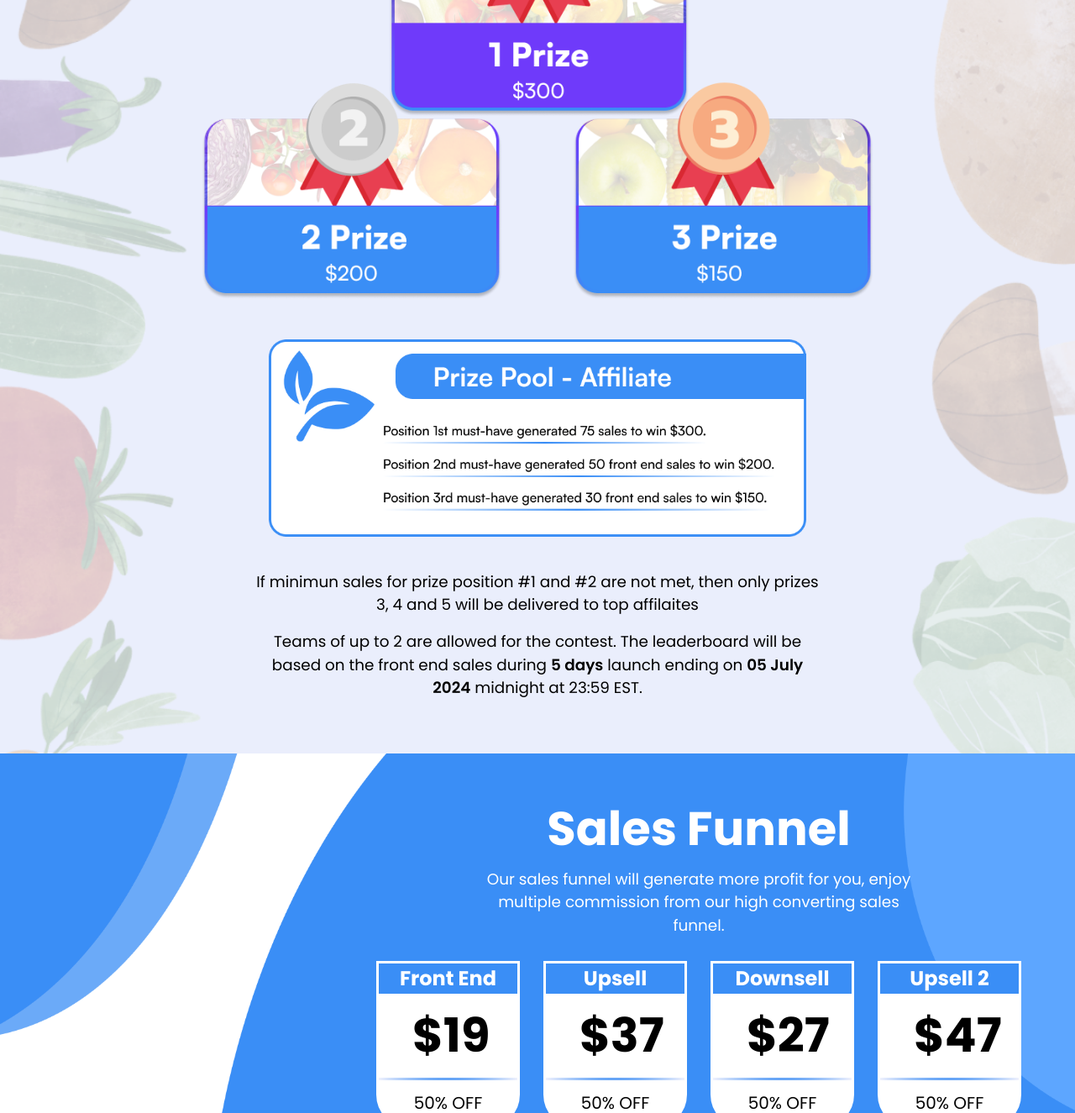
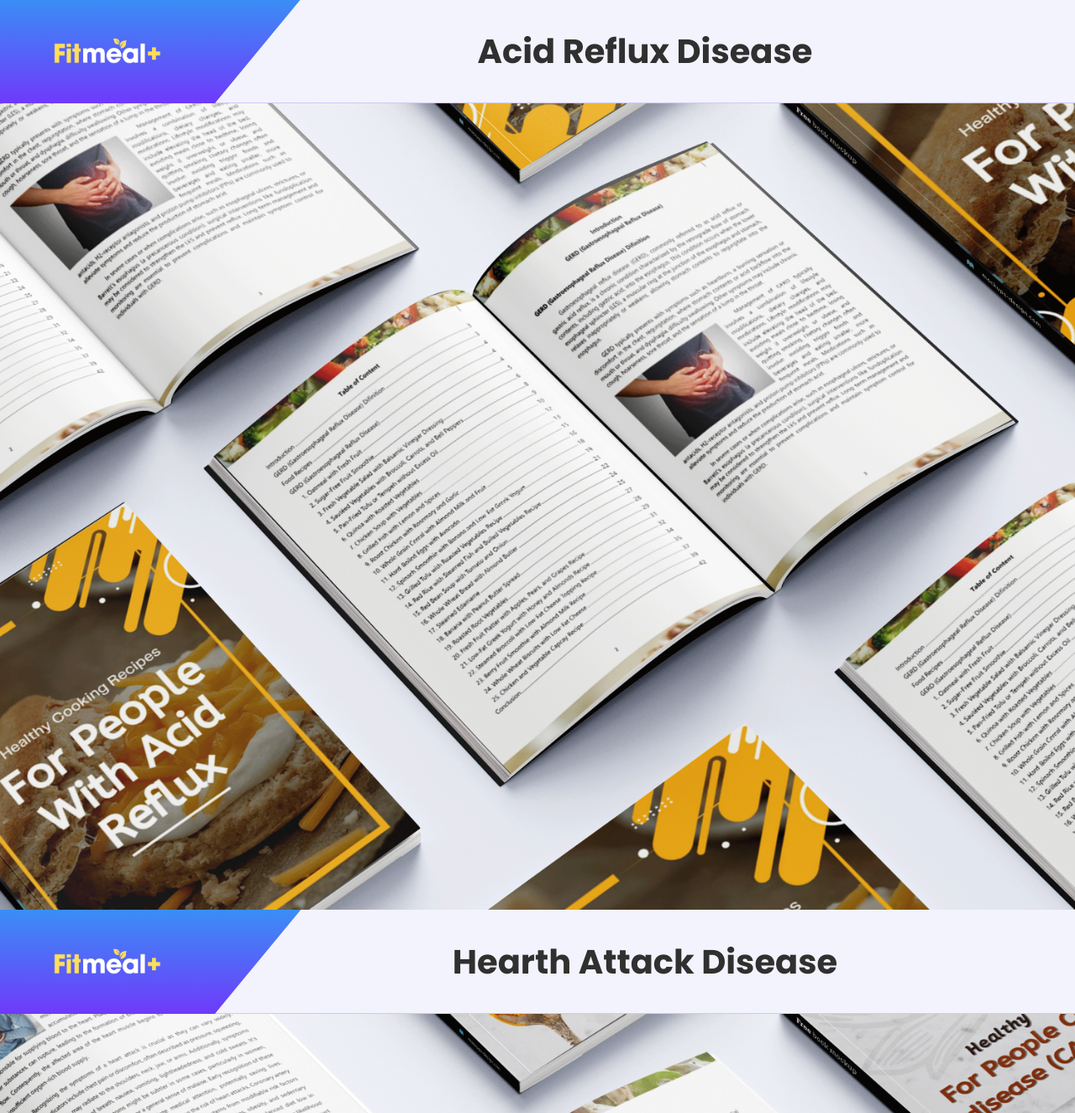
Before and after one commit to Pras00/Healthy_Food, a PHP site: page / in a window 1280 px wide. Shown: the part 5175-6500 px from the top of the page at 84% size. Run offline with PHP 8.4, Linux system fonts and the light colour scheme; some libraries are stand-ins or nearby versions.

Commit message:
[FEAT] Display produk

```diff
--- a/jv-page/index.html
+++ b/jv-page/index.php
@@ -325,6 +325,23 @@
     </div>
   </section>
 
+  <!-- Module -->
+  <section id="produk" class="bg-[#FFFFFF] container-lg">
+    <div class="flex flex-col justify-center items-center">
+      <?php include 'produk.php'; ?>
+      <?php foreach ($products as $product) : ?>
+        <div class="bg-1 w-full flex flex-row items-center">
+          <img class="w-[10%] max-[992px]:w-[15%] max-[768px]:w-[18%] mx-16 max-[992px]:mx-12 max-[768px]:mx-8 max-[500px]:mx-5" src="img/logo.png" alt="Logo">
+          <div class="bg-[#F3F3FD] py-8 max-[768px]:py-5 max-[468px]:py-4 w-full flex justify-center" style="clip-path: polygon(10% 0, 100% 0, 100% 100%, 0 100%);">
+            <h1 class="text-[2.5rem] max-[992px]:text-[2rem] max-[768px]:text-[1.75rem] max-[600px]:text-[1.25rem] font-bold text-[#303030]"><?php echo $product['title']; ?></h1>
+          </div>
+        </div>
+        <img class="" src="<?php echo $product['image']; ?>" alt="<?php echo $product['title']; ?>">
+      <?php endforeach; ?>
+    </div>
+  </section>
+
+
 
   <!-- Affilate Contest -->
   <section id="contest" class="relative border-gradient-1 flex flex-col place-items-center bg-[#EAEEFC] bg-[url('./img/bg-3.png')] bg-cover bg-no-repeat bg-center w-full py-16 max-[768px]:py-12 max-[480px]:py-8 px-20 max-[480px]:px-5">
--- a/jv-page/produk.php
+++ b/jv-page/produk.php
@@ -1,57 +1,24 @@
 <?php
-$produk = array(
-    array(
-        'id' => '1',
-        'title' => 'The Brave Knight and the Nervous Ghost',
-        'paragraph' => "Sir Roderick the Bold, a tiny knight, ventures into a haunted windmill and encounters a trembling ghost. Together, they explore, mend the ghost's tear with a kite, and set it free to the stars. Roderick conquers his fear, turning a place of terror into a memory of bravery.",
-        'img-preview' => 'img/preview1.png',
-        'img-trailer' => 'img/trailer1.png',
-        'preview' => 'https://www.youtube.com/embed/a8oWmzzea0U?autoplay=1&enablejsapi=1',
-        'trailer' => 'https://www.youtube.com/embed/q_BTAWYfvGE?autoplay=1&enablejsapi=1'
-    ),
-    array(
-        'id' => '2',
-        'title' => 'The Glowing Goblin Who Lost His Gleam',
-        'paragraph' => "Pip, an adventurous child, discovers a dimmed goblin whose glow-mushroom has wilted. Venturing through the forest, Pip finds rare glow-mushrooms and restores the goblin's light. The goblin's joy brightens the forest, and a new friendship forms, showing that kindness and courage can illuminate the darkest places.",
-        'img-preview' => 'img/preview2.png',
-        'img-trailer' => 'img/trailer2.png',
-        'preview' => 'https://www.youtube.com/embed/Lv_7_h9ExXA?autoplay=1&enablejsapi=1',
-        'trailer' => 'https://www.youtube.com/embed/oSNzHXqSsxM?autoplay=1&enablejsapi=1'
-    ),
-    array(
-        'id' => '3',
-        'title' => 'The Creaky Doorway That Led to Friendship',
-        'paragraph' => "On a stormy day, eight-year-old Maya discovers a forlorn monster named Fluffy in an abandoned house. Braving her fear, she befriends him, helping untangle his yarn-covered mouth. Together, they explore, finding hidden treasures. Their friendship blossoms, proving that even scary appearances can hide kind hearts.",
-        'img-preview' => 'img/preview3.png',
-        'img-trailer' => 'img/trailer3.png',
-        'preview' => 'https://www.youtube.com/embed/rttWkFYd2_c?autoplay=1&enablejsapi=1',
-        'trailer' => 'https://www.youtube.com/embed/edxKQ-_aDA8?autoplay=1&enablejsapi=1'
-    ),
-    array(
-        'id' => '4',
-        'title' => 'Hiccup The Happy Haunter',
-        'paragraph' => "Curious ten-year-old Leo befriends Hiccup, a lonely ghost with uncontrollable hiccups, in a haunted mansion. Through shared stories and games, they transform the eerie house into a place of laughter and friendship, proving that even the most unexpected encounters can bring joy and companionship.",
-        'img-preview' => 'img/preview4.png',
-        'img-trailer' => 'img/trailer4.png',
-        'preview' => 'https://www.youtube.com/embed/xlYDUoTxmTc?autoplay=1&enablejsapi=1',
-        'trailer' => 'https://www.youtube.com/embed/R5Azj9J852s?autoplay=1&enablejsapi=1'
-    ),
-    array(
-        'id' => '5',
-        'title' => 'The Shy Witch Who Could not Cast a Shadow',
-        'paragraph' => "Shy six-year-old witch Willow, unable to cast a shadow, befriends a trembling bat named Stardust. Their unique bond creates a dazzling, shared shadow, boosting Willow's confidence. Together, they return to the playground, showing that being different is something to celebrate.",
-        'img-preview' => 'img/preview5.png',
-        'img-trailer' => 'img/trailer5.png',
-        'preview' => 'https://www.youtube.com/embed/JylThlx7krw?autoplay=1&enablejsapi=1',
-        'trailer' => 'https://www.youtube.com/embed/3eZPUvgNeys?autoplay=1&enablejsapi=1'
-    ),
-    array(
-        'id' => '6',
-        'title' => 'When the Vacuum Cleaner Became Scared',
-        'paragraph' => "Max, a mischievous five-year-old, overcomes his fear of Dusty Dave, a loud vacuum cleaner, by pretending to interview him. Together, they go on a playful dust bunny hunt, transforming vacuuming day into a fun adventure. Their unlikely friendship proves that even the scariest things can be conquered with kindness and imagination.",
-        'img-preview' => 'img/preview6.png',
-        'img-trailer' => 'img/trailer6.png',
-        'preview' => 'https://www.youtube.com/embed/v_uXAUaHKMQ?autoplay=1&enablejsapi=1',
-        'trailer' => 'https://www.youtube.com/embed/IoUHUAU68wU?autoplay=1&enablejsapi=1'
-    ),
-);
+$products = [
+    [
+        'title' => 'Hypertensi Disease',
+        'image' => './img/hipertensi.png'
+    ],
+    [
+        'title' => 'Acid Reflux Disease',
+        'image' => './img/acid.png'
+    ],
+    [
+        'title' => 'Hearth Attack Disease',
+        'image' => './img/hearth_attack.png'
+    ],
+    [
+        'title' => 'Osteoporosis Disease',
+        'image' => './img/osteoporosis.png'
+    ],
+    [
+        'title' => 'Kidney Stone Disease',
+        'image' => './img/kidney_stone.png'
+    ],
+];
+?>
```
Also changed, not shown: jv-page/img/acid.png (added), jv-page/img/hearth_attack.png (added), jv-page/img/logo1.png (deleted), 3 other files.
